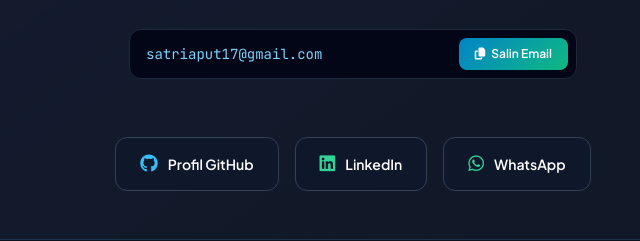
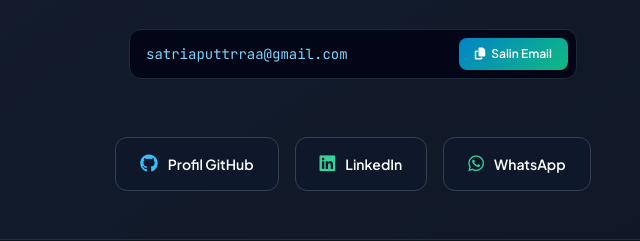
Before and after one commit to satriaputraaaa/portofolio, a plain HTML site: page index.html in a window 1280 px wide. Shown: the part 4090-4331 px from the top of the page, 287-927 px from the left. Drawn offline with nearby package versions, Linux system fonts and the light colour scheme.

Commit message:
Update index.html

```diff
--- a/index.html
+++ b/index.html
@@ -723,7 +723,7 @@
                 <div class="max-w-md mx-auto mb-8">
                     <div class="flex items-center justify-between p-2 pl-4 rounded-xl bg-slate-950 border border-slate-800">
                         <span id="user-email" class="font-mono text-xs sm:text-sm text-sky-300 truncate select-all">
-                            satriaput17@gmail.com
+                            satriaputtrraa@gmail.com
                         </span>
                         <button id="copy-email-btn" onclick="copyEmail()" class="px-4 py-2 rounded-lg bg-gradient-primary text-white font-semibold text-xs flex items-center gap-1.5 hover:opacity-90 transition-opacity shrink-0">
                             <i class="fas fa-copy" id="copy-icon"></i>
```
